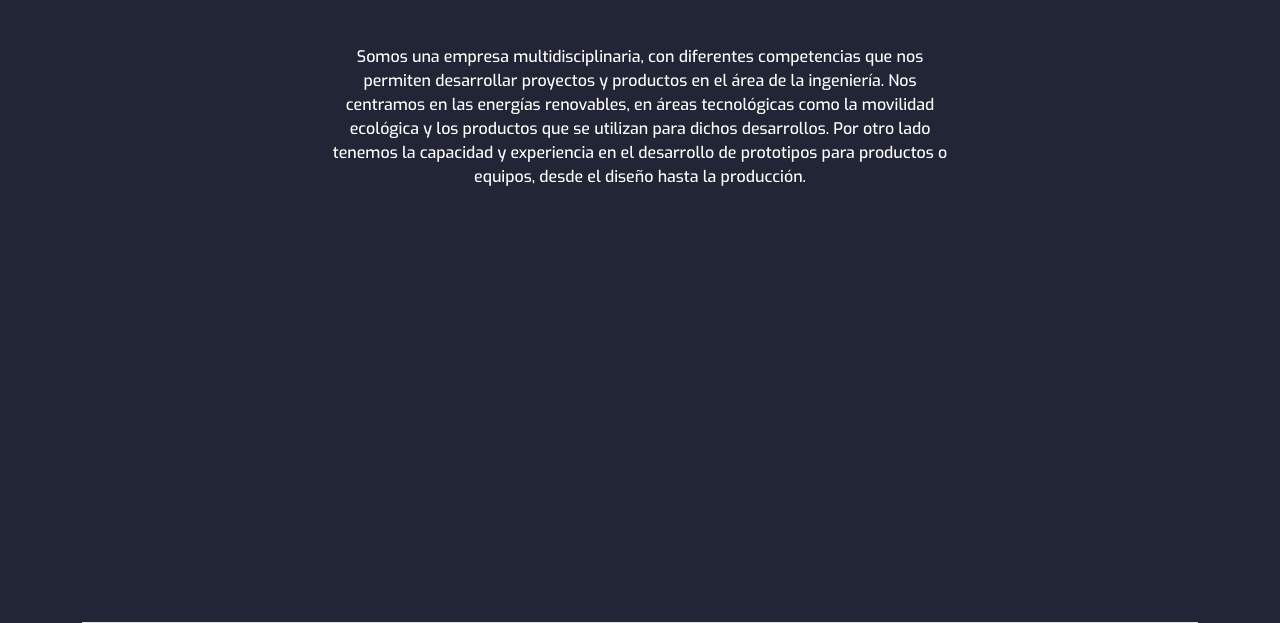
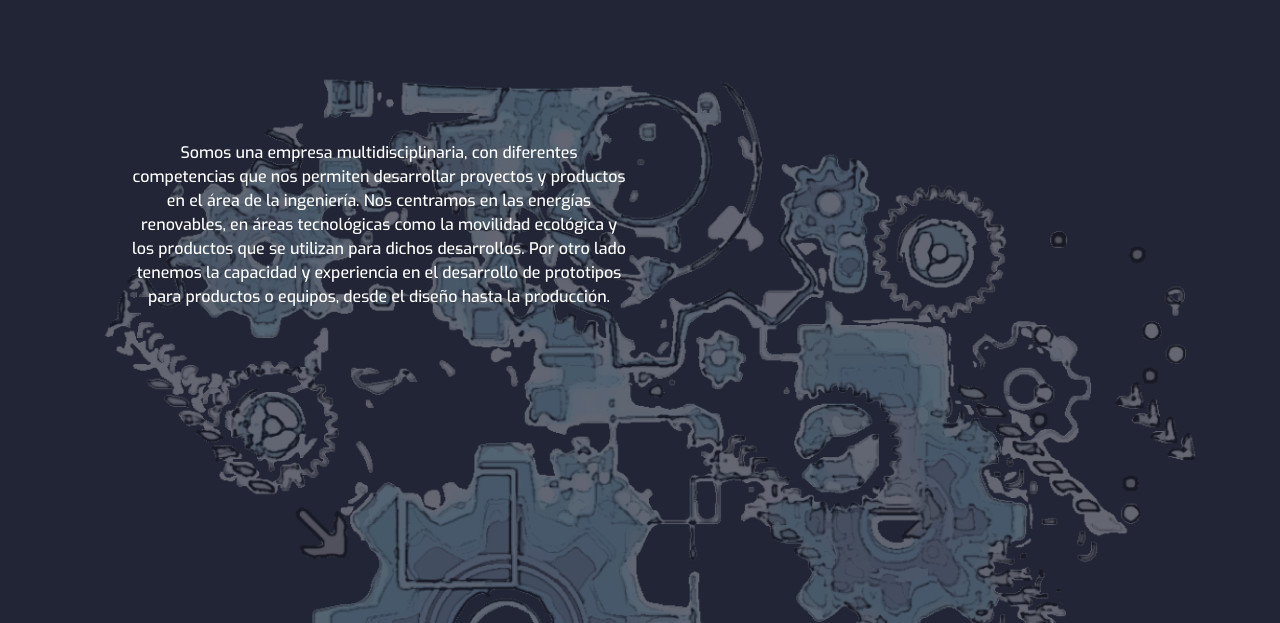
Before and after one commit to gerasmurx/PYSEAweb, a plain HTML site: page addingspages/quienesso_somos.html in a window 1280 px wide. Shown: the part 92-715 px from the top of the page. Drawn offline with Linux system fonts and the light colour scheme.

Commit message:
agrege stylo a quienes somos

```diff
--- a/Styles.css
+++ b/Styles.css
@@ -154,6 +154,13 @@ main .pincipo a{
     fill: white;
   }
 
+  .back2{
+    background-image: url(./imgs/Mback2.png);
+    background-size: cover;
+    background-repeat: no-repeat;
+
+  }
+
   @media (min-width: 768px) {
     .bd-placeholder-img-lg {
       font-size: 3.5rem;
--- a/addingspages/quienesso_somos.html
+++ b/addingspages/quienesso_somos.html
@@ -74,8 +74,13 @@
         </nav>
     </header>
     <main>
-        <div class="container text-white w-50 mt-5 h-100">
-            <p class="text-white text-center">Somos una empresa multidisciplinaria, con diferentes competencias que nos permiten desarrollar proyectos y productos en el área de la ingeniería. Nos centramos en las energías renovables, en áreas tecnológicas como la movilidad ecológica y los productos que se utilizan para dichos desarrollos. Por otro lado tenemos la capacidad y experiencia en el desarrollo de prototipos para productos o equipos, desde el diseño hasta la producción.</p>
+        <div class="container row back2 text-white text-center mt-5 mx-auto vh-100">
+            <div class="container col mt-md-5 p-md-5">
+                <p class="text-white text-center">Somos una empresa multidisciplinaria, con diferentes competencias que nos permiten desarrollar proyectos y productos en el área de la ingeniería. Nos centramos en las energías renovables, en áreas tecnológicas como la movilidad ecológica y los productos que se utilizan para dichos desarrollos. Por otro lado tenemos la capacidad y experiencia en el desarrollo de prototipos para productos o equipos, desde el diseño hasta la producción.</p>
+            </div>
+            <div class="container col">
+
+            </div>
         </div>
 
     </main>
```
Also changed, not shown: imgs/Mback2.png (added).
